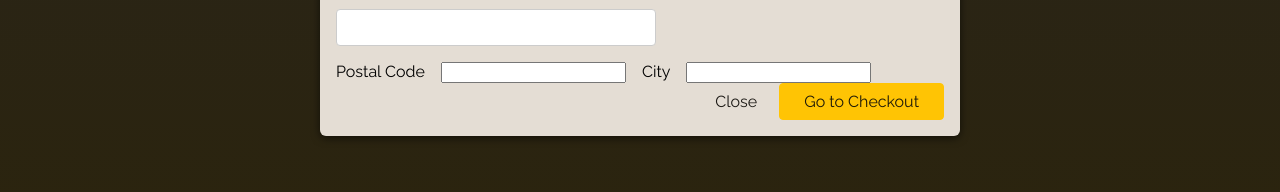
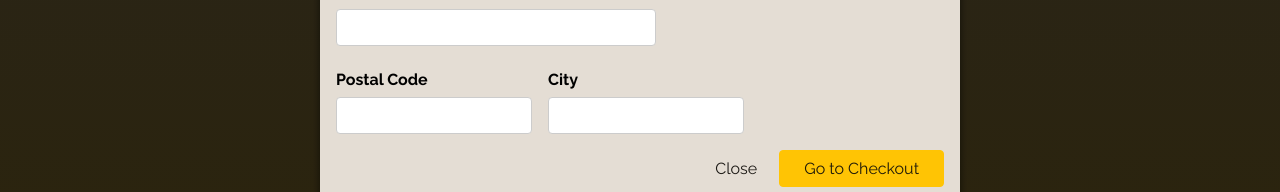
Before and after one commit to guvenfazli/Food-OrderApp-w-React, a React (Vite) app in the folder 12-starting-project/: page / in a window 1280 px wide. Shown: the part 282-474 px from the top of the page. Built offline with nearby package versions, Linux system fonts and the light colour scheme; no server answers.

Commit message:
Checkout section done

```diff
--- a/12-starting-project/src/Components/Checkout.jsx
+++ b/12-starting-project/src/Components/Checkout.jsx
@@ -7,6 +7,7 @@ export default function Checkout(){
       <h2>Checkout</h2>
 
       <p>Total Amnount</p>
+
       <form>
         <div className="control">
 
@@ -23,11 +24,19 @@ export default function Checkout(){
         </div>
 
         <div className="control-row">
-          <label htmlFor="zip-code">Postal Code</label>
-          <input type="text" name="zip-code" id="zip-code"/>
 
-          <label htmlFor="city">City</label>
-          <input type="text" name="city"/>
+            <div className="control">
+              <label htmlFor="zip-code">Postal Code</label>
+              <input type="text" name="zip-code" id="zip-code"/>
+            </div>
+
+
+            <div className="control">
+              <label htmlFor="city">City</label>
+              <input type="text" name="city" id="city"/>
+            </div>
+
+
         </div>
 
 
--- a/12-starting-project/src/index.css
+++ b/12-starting-project/src/index.css
@@ -212,6 +212,7 @@ h1 {
   gap: 1rem;
 }
 
+
 .button {
   font: inherit;
   cursor: pointer;
```
